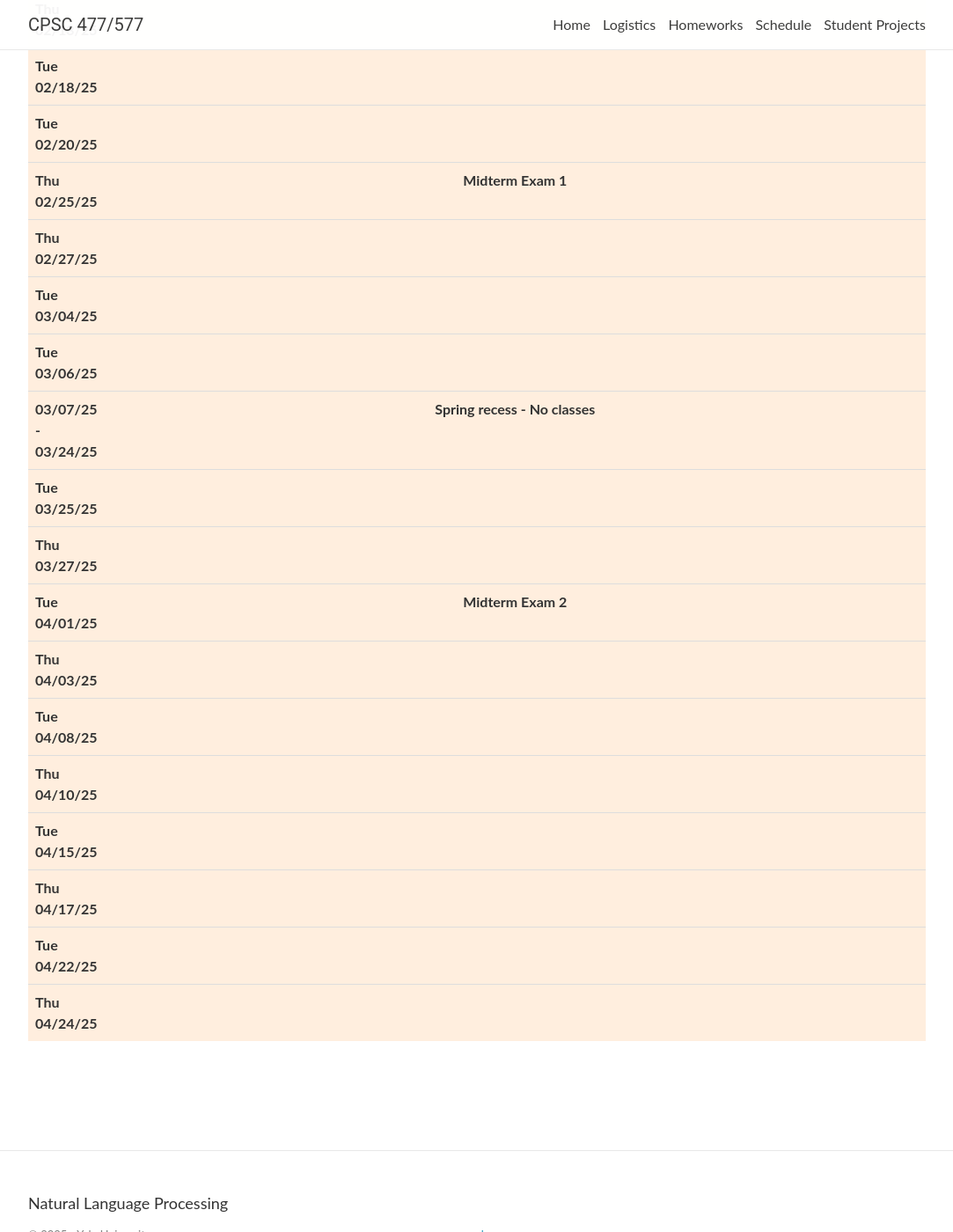
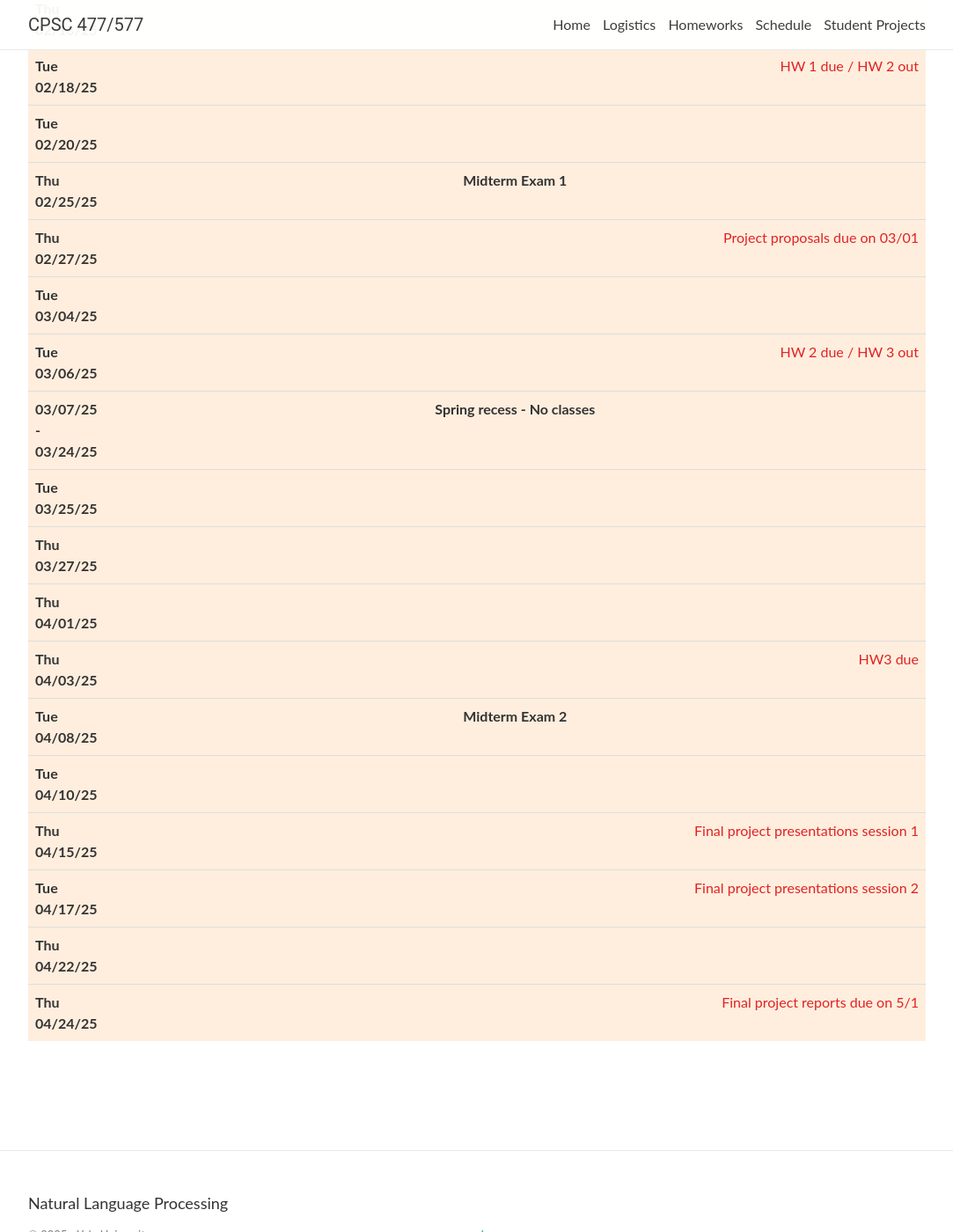
Before and after one commit to yale-nlp/cpsc477, a Jekyll site: the page built from _pages/lectures.md, in a window 1280 px wide and 1400 px high, scrolled down 835 px. Shown: the whole window at 88% size, without its empty margins (98-1181 px from the left). Built offline with Jekyll 4.4.1, drawn with Linux system fonts in a browser that asks for light colours; nearby versions of some CDN libraries; comment, search, counter and statistics services are not loaded; some of the changed text lies outside the part shown.

Commit message:
Update lectures.yml

```diff
--- a/_data/lectures.yml
+++ b/_data/lectures.yml
@@ -31,7 +31,7 @@
     - Distributed Representation of Words and Phrases and their Compositionality (Mikolov et al., 2013) <a href="https://arxiv.org/pdf/1310.4546.pdf" target="_blank">[link]</a>
     - Efficient Estimation of Word Representations in Vector Space (Mikolov et al., 2013) <a href="https://arxiv.org/pdf/1301.3781.pdf" target="_blank">[link]</a>
     - Word2vec Explained- deriving Mikolov et al.'s negative-sampling word-embedding method (Goldberg and Levy, 2014) <a href="https://arxiv.org/pdf/1402.3722.pdf" target="_blank">[link]</a>
-  logistics: HW1 out
+  logistics:
 
 - date: Thu 01/23/25
   lecturer:
@@ -42,7 +42,7 @@
     - The Matrix Calculus You Need For Deep Learning (Terence Parr and Jeremy Howard) <a href="https://arxiv.org/pdf/1802.01528.pdf" target="_blank">[link]</a>
     - Little book of deep learning (François Fleuret) - Ch 3
   optional:
-  logistics:
+  logistics: HW1 out
 
 - date: Tue 01/28/25
   lecturer:
@@ -100,7 +100,7 @@
     - Luong et al. (2015) Effective Approaches to Attention-based Neural Machine Translation <a href="https://arxiv.org/pdf/1508.04025.pdf" target="_blank">[link]</a>
     - Attention is All You Need (Vaswani et al., 2017) <a href="https://arxiv.org/pdf/1706.03762.pdf" target="_blank">[link]</a>
     - Illustrated Transformer <a href="http://jalammar.github.io/illustrated-transformer/" target="_blank">[link]</a>
-  logistics: HW 1 due
+  logistics: Project teams due on 02/09
 
 - date: Tue 02/11/25
   lecturer:
@@ -147,7 +147,7 @@
     - BERT- Pre-training of Deep Bidirectional Transformers for Language Understanding (Devlin et al., 2018) <a href="https://arxiv.org/pdf/1810.04805.pdf" target="_blank">[link]</a>
     - GPT-2 (Radford et al., 2019) <a href="https://cdn.openai.com/better-language-models/language_models_are_unsupervised_multitask_learners.pdf" target="_blank">[link]</a>
   optional:
-  logistics:
+  logistics: HW 1 due / HW 2 out
 
 - date: Tue 02/20/25
   lecturer:
@@ -185,7 +185,7 @@
     - Training Compute-Optimal Large Language Models (Hoffmann et al., 2022) <a href="https://arxiv.org/pdf/2203.15556.pdf" target="_blank">[link]</a>
     - GPT3 paper - Language Models are Few-Shot Learners (Brown et al., 2020) <a href="https://arxiv.org/pdf/2005.14165.pdf" target="_blank">[link]</a>
   optional:
-  logistics:
+  logistics: Project proposals due on 03/01
 
 - date: Tue 03/04/25
   lecturer: Arman
@@ -200,7 +200,6 @@
     - Scaling Instruction-Finetuned Language Models (Chung et al., 2022) <a href="https://arxiv.org/abs/2210.11416" target="_blank">[link]</a>
     - Are Emergent Abilities of Large Language Models a Mirage? (Sha et al., 2023) <a href="https://arxiv.org/pdf/2304.15004.pdf" target="_blank">[link]</a>
     - Emergent Abilities of Large Language Models (Wei et al., 2022) <a href="https://arxiv.org/abs/2206.07682" target="_blank">[link]</a>
-  logistics:
 
 - date: Tue 03/06/25
   lecturer: Arman
@@ -214,6 +213,7 @@
   slides:
   readings:
   optional:
+  logistics: HW 2 due /  HW 3 out
 
 - date: 03/07/25 - 03/24/25
   title: >
@@ -231,6 +231,7 @@
     - Direct Preference Optimization- Your Language Model is Secretly a Reward Model (Rafailov et al., 2023) <a href="https://arxiv.org/abs/2305.18290" target="_blank">[link]</a>
     - RLAIF- Scaling Reinforcement Learning from Human Feedback with AI Feedback (Lee et al., 2023) <a href="https://arxiv.org/abs/2309.00267" target="_blank">[link]</a>
   optional:
+  logistics:
 
 - date: Thu 03/27/25
   title:
@@ -239,11 +240,14 @@
   readings:
   optional:
 
-- date: Tue 04/01/25
+- date: Thu 04/01/25
   lecturer:
-    - Arman
-  title: >
-    <strong> Midterm Exam 2 </strong>
+  title:
+    - Evaluation
+  slides:
+  readings:
+  optional:
+
 
 - date: Thu 04/03/25
   lecturer:
@@ -252,9 +256,15 @@
   slides:
   readings:
   optional:
-  logistics:
+  logistics: HW3 due
 
 - date: Tue 04/08/25
+  lecturer:
+    - Arman
+  title: >
+    <strong> Midterm Exam 2 </strong>
+
+- date: Tue 04/10/25
   lecturer:
   title:
     - Parameter-efficient Fine-Tuning
@@ -263,7 +273,7 @@
   optional:
   logistics:
 
-- date: Thu 04/10/25
+- date: Thu 04/15/25
   lecturer:
   title:
     - Safety
@@ -271,37 +281,31 @@
   slides:
   readings:
   optional:
-  logistics:
+  logistics: Final project presentations session 1
 
-- date: Tue 04/15/25
+- date: Tue 04/17/25
   lecturer:
   title:
     - Agent-based systems
   slides:
   readings:
   optional:
-  logistics:
+  logistics: Final project presentations session 2
 
-- date: Thu 04/17/25
+- date: Thu 04/22/25
   guest:
     - name: TBD
   title:
   slides:
   readings:
   optional:
+  logistics:
 
-- date: Tue 04/22/25
+- date: Thu 04/24/25
   guest:
-    - name: TBD
+    - name: Guest lecture, TBD
   title:
   slides:
   readings:
   optional:
-
-- date: Thu 04/24/25
-  guest:
-    - name: TBD
-  title:
-  slides:
-  readings:
-  optional:
+  logistics: Final project reports due on 5/1
```
